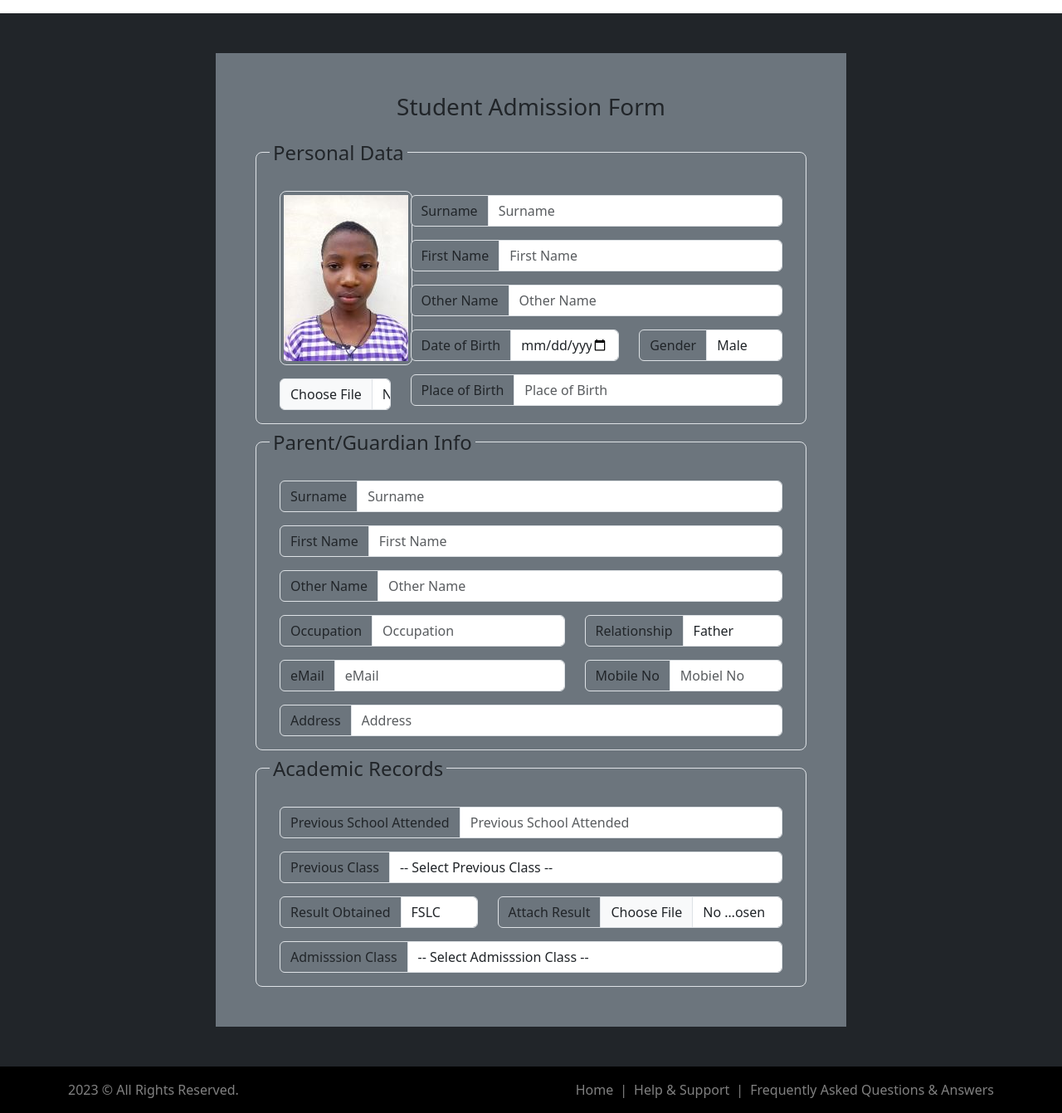
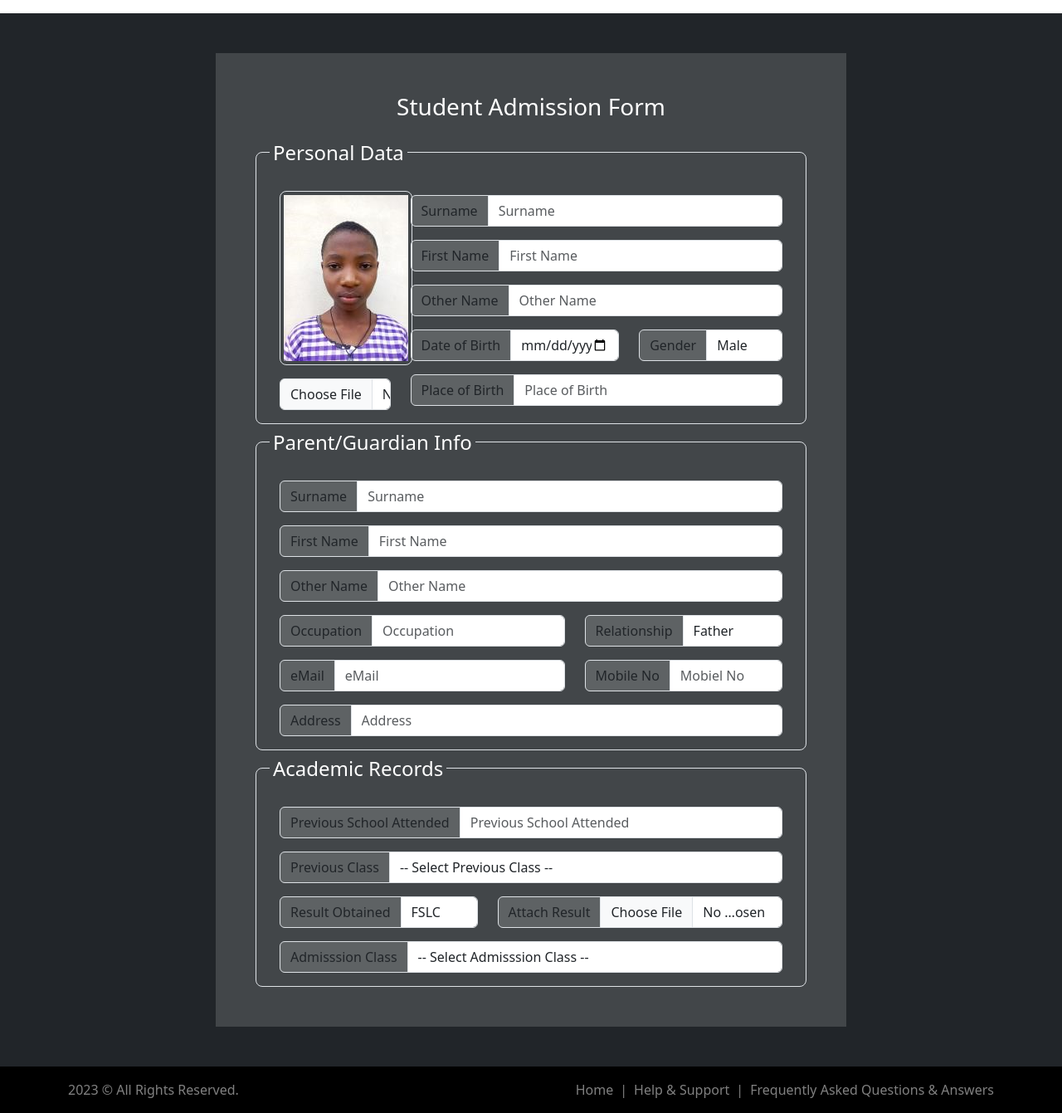
Before and after one commit to orkumacsc/skycomprehensive, a PHP site: page /admission-form.html in a window 1280 px wide. Shown: the part 83-1424 px from the top of the page at 83% size. Run offline with PHP 8.4, Linux system fonts and the light colour scheme; some libraries are stand-ins or nearby versions; some web fonts are replaced.

Commit message:
UI/UX Modified

```diff
--- a/admission-form.html
+++ b/admission-form.html
@@ -52,11 +52,11 @@
         <div class="main-wrapper py-5 bg-dark">
             <div class="container">
                 <div class="row justify-content-center">
-                    <div class="col-md-8 bg-secondary p-lg-5">
+                    <div class="col-md-8 p-lg-5 bg-theme-colour-3">
                         <form action="#" method="post" autocomplete="on">
-                            <h6 class="fs-3 mb-3 text-bold text-center">Student Admission Form</h6>
+                            <h6 class="fs-3 mb-3 text-bold text-center text-white">Student Admission Form</h6>
                             <fieldset class="border rounded-3 p-3">
-                                <legend class="float-none w-auto p-1">Personal Data</legend>
+                                <legend class="float-none w-auto p-1 text-white">Personal Data</legend>
                                 <div class="container">
                                     <div class="row align-items-center">
                                         <div class="col-lg-3 mb-3 mb-lg-0">
@@ -70,7 +70,7 @@
                                                 <div class="col">
                                                     <label for="surname" class="visually-hidden">Surname</label>
                                                     <div class="input-group">
-                                                        <div class="input-group-text bg-secondary">Surname</div>
+                                                        <div class="input-group-text bg-theme-colour-3">Surname</div>
                                                         <input type="text" name="surname" required placeholder="Surname" class="form-control form-control-md">
                                                     </div>
                                                 </div>
@@ -79,7 +79,7 @@
                                                 <div class="col mt-3">
                                                     <label for="firstname" class="visually-hidden">First Name</label>
                                                     <div class="input-group">
-                                                        <div class="input-group-text bg-secondary">First Name</div>
+                                                        <div class="input-group-text bg-theme-colour-3">First Name</div>
                                                         <input type="text" name="firstname" required placeholder="First Name" class="form-control form-control-md">
                                                     </div>
                                                 </div>
@@ -88,7 +88,7 @@
                                                 <div class="col mt-3">
                                                     <label for="othername" class="visually-hidden">Other Name</label>
                                                     <div class="input-group">
-                                                        <div class="input-group-text bg-secondary">Other Name</div>
+                                                        <div class="input-group-text bg-theme-colour-3">Other Name</div>
                                                         <input type="text" name="othername" required placeholder="Other Name" class="form-control form-control-md">
                                                     </div>
                                                 </div>
@@ -97,14 +97,14 @@
                                                 <div class="col-lg-7 mt-3">
                                                     <label for="firstname" class="visually-hidden">Date of Birth</label>
                                                     <div class="input-group">
-                                                        <div class="input-group-text bg-secondary">Date of Birth</div>
+                                                        <div class="input-group-text bg-theme-colour-3">Date of Birth</div>
                                                         <input type="date" name="birthdate" required class="form-control form-control-md">
                                                     </div>
                                                 </div>
                                                 <div class="col-lg-5 mt-3">
                                                     <label for="firstname" class="visually-hidden">Gender</label>
                                                     <div class="input-group">
-                                                        <div class="input-group-text bg-secondary">Gender</div>
+                                                        <div class="input-group-text bg-theme-colour-3">Gender</div>
                                                         <select name="gender" id="gender" class="form-control">
                                                             <option value="Male">Male</option>
                                                             <option value="Female">Female</option>
@@ -116,7 +116,7 @@
                                                 <div class="col mt-3">
                                                     <label for="place-of-birth" class="visually-hidden">Place of Birth</label>
                                                     <div class="input-group">
-                                                        <div class="input-group-text bg-secondary">Place of Birth</div>
+                                                        <div class="input-group-text bg-theme-colour-3">Place of Birth</div>
                                                         <input type="text" name="place-of-birth" required placeholder="Place of Birth" class="form-control form-control-md">
                                                     </div>
                                                 </div>
@@ -127,7 +127,7 @@
                             </fieldset>
 
                             <fieldset class="border rounded-3 p-3">
-                                <legend class="float-none w-auto p-1">Parent/Guardian Info</legend>
+                                <legend class="float-none w-auto p-1 text-white">Parent/Guardian Info</legend>
                                 <div class="container">
                                     <div class="row align-items-center">
                                         <div class="col-lg-12">
@@ -135,7 +135,7 @@
                                                 <div class="col">
                                                     <label for="surname" class="visually-hidden">Surname</label>
                                                     <div class="input-group">
-                                                        <div class="input-group-text bg-secondary">Surname</div>
+                                                        <div class="input-group-text bg-theme-colour-3">Surname</div>
                                                         <input type="text" name="surname" required placeholder="Surname" class="form-control form-control-md">
                                                     </div>
                                                 </div>
@@ -144,7 +144,7 @@
                                                 <div class="col mt-3">
                                                     <label for="firstname" class="visually-hidden">First Name</label>
                                                     <div class="input-group">
-                                                        <div class="input-group-text bg-secondary">First Name</div>
+                                                        <div class="input-group-text bg-theme-colour-3">First Name</div>
                                                         <input type="text" name="firstname" required placeholder="First Name" class="form-control form-control-md">
                                                     </div>
                                                 </div>
@@ -153,7 +153,7 @@
                                                 <div class="col mt-3">
                                                     <label for="othername" class="visually-hidden">Other Name</label>
                                                     <div class="input-group">
-                                                        <div class="input-group-text bg-secondary">Other Name</div>
+                                                        <div class="input-group-text bg-theme-colour-3">Other Name</div>
                                                         <input type="text" name="othername" required placeholder="Other Name" class="form-control form-control-md">
                                                     </div>
                                                 </div>
@@ -162,14 +162,14 @@
                                                 <div class="col-lg-7 mt-3">
                                                     <label for="occupation" class="visually-hidden">Occupation</label>
                                                     <div class="input-group">
-                                                        <div class="input-group-text bg-secondary">Occupation</div>
+                                                        <div class="input-group-text bg-theme-colour-3">Occupation</div>
                                                         <input type="text" name="occupation" required placeholder="Occupation" class="form-control form-control-md">
                                                     </div>
                                                 </div>
                                                 <div class="col-lg-5 mt-3">
                                                     <label for="firstname" class="visually-hidden">Relationship</label>
                                                     <div class="input-group">
-                                                        <div class="input-group-text bg-secondary">Relationship</div>
+                                                        <div class="input-group-text bg-theme-colour-3">Relationship</div>
                                                         <select name="gender" id="gender" class="form-control">
                                                             <option value="Father">Father</option>
                                                             <option value="Mother">Mother</option>
@@ -185,14 +185,14 @@
                                                 <div class="col-lg-7 mt-3">
                                                     <label for="firstname" class="visually-hidden">eMail</label>
                                                     <div class="input-group">
-                                                        <div class="input-group-text bg-secondary">eMail</div>
+                                                        <div class="input-group-text bg-theme-colour-3">eMail</div>
                                                         <input type="email" name="email" required placeholder="eMail" class="form-control form-control-md">
                                                     </div>
                                                 </div>
                                                 <div class="col-lg-5 mt-3">
                                                     <label for="mobile_no" class="visually-hidden">Mobile No</label>
                                                     <div class="input-group">
-                                                        <div class="input-group-text bg-secondary">Mobile No</div>
+                                                        <div class="input-group-text bg-theme-colour-3">Mobile No</div>
                                                         <input type="text" name="mobile_no" required placeholder="Mobiel No" class="form-control form-control-md">
                                                     </div>
                                                 </div>
@@ -201,7 +201,7 @@
                                                 <div class="col mt-3">
                                                     <label for="place-of-birth" class="visually-hidden">Address</label>
                                                     <div class="input-group">
-                                                        <div class="input-group-text bg-secondary">Address</div>
+                                                        <div class="input-group-text bg-theme-colour-3">Address</div>
                                                         <input type="text" name="address" required placeholder="Address" class="form-control form-control-md">
                                                     </div>
                                                 </div>
@@ -212,7 +212,7 @@
                             </fieldset>
 
                             <fieldset class="border rounded-3 p-3">
-                                <legend class="float-none w-auto p-1">Academic Records</legend>
+                                <legend class="float-none w-auto p-1 text-white">Academic Records</legend>
                                 <div class="container">
                                     <div class="row align-items-center">
                                         <div class="col-lg-12">
@@ -220,7 +220,7 @@
                                                 <div class="col">
                                                     <label for="previous_school" class="visually-hidden">Previous School Attended</label>
                                                     <div class="input-group">
-                                                        <div class="input-group-text bg-secondary">Previous School Attended</div>
+                                                        <div class="input-group-text bg-theme-colour-3">Previous School Attended</div>
                                                         <input type="text" name="previous_school" required placeholder="Previous School Attended" class="form-control form-control-md">
                                                     </div>
                                                 </div>
@@ -229,7 +229,7 @@
                                                 <div class="col mt-3">
                                                     <label for="previous_class" class="visually-hidden">Previous Class</label>
                                                     <div class="input-group">
-                                                        <div class="input-group-text bg-secondary">Previous Class</div>
+                                                        <div class="input-group-text bg-theme-colour-3">Previous Class</div>
                                                         <select name="previous_class" id="previous_class" class="form-control">
                                                             <option value="#">-- Select Previous Class --</option>
                                                             <option value="Basic 7">Basic 5 (Primary Five )</option>
@@ -249,7 +249,7 @@
                                                 <div class="col-lg-5 mt-3">
                                                     <label for="result_obtained" class="visually-hidden">Result Obtained</label>
                                                     <div class="input-group">
-                                                        <div class="input-group-text bg-secondary">Result Obtained</div>
+                                                        <div class="input-group-text bg-theme-colour-3">Result Obtained</div>
                                                         <select name="result_obtained" id="result_obtained" class="form-control">
                                                             <option value="fsls">FSLC</option>
                                                             <option value="bece_jsce">BECE/JSCE</option>
@@ -261,7 +261,7 @@
                                                 <div class="col-lg-7 mt-3">
                                                     <label for="result_uploaded" class="visually-hidden">Attach Result</label>
                                                     <div class="input-group">
-                                                        <div class="input-group-text bg-secondary">Attach Result</div>
+                                                        <div class="input-group-text bg-theme-colour-3">Attach Result</div>
                                                         <input type="file" name="result_uploaded" required  class="form-control form-control-md">
                                                     </div>
                                                 </div>
@@ -270,7 +270,7 @@
                                                 <div class="col mt-3">
                                                     <label for="class" class="visually-hidden">Admisssion Class</label>
                                                     <div class="input-group">
-                                                        <div class="input-group-text bg-secondary">Admisssion Class</div>
+                                                        <div class="input-group-text bg-theme-colour-3">Admisssion Class</div>
                                                         <select name="result_obtained" id="result_obtained" class="form-control">
                                                             <option value="#">-- Select Admisssion Class --</option>
                                                             <option value="Basic 7">Basic 7 (JSS 1)</option>
--- a/css/main-styles.css
+++ b/css/main-styles.css
@@ -25,6 +25,9 @@
     background-color: black;
 }
 
+.bg-theme-colour-3 {
+    background-color: rgba(255, 255, 255, 0.15);
+}
 
 .bg-theme-black-0 {
     background-color: rgba(0, 0, 0, 0.92);
```
Also changed, not shown: student-portal.html (+4 -4 lines).
